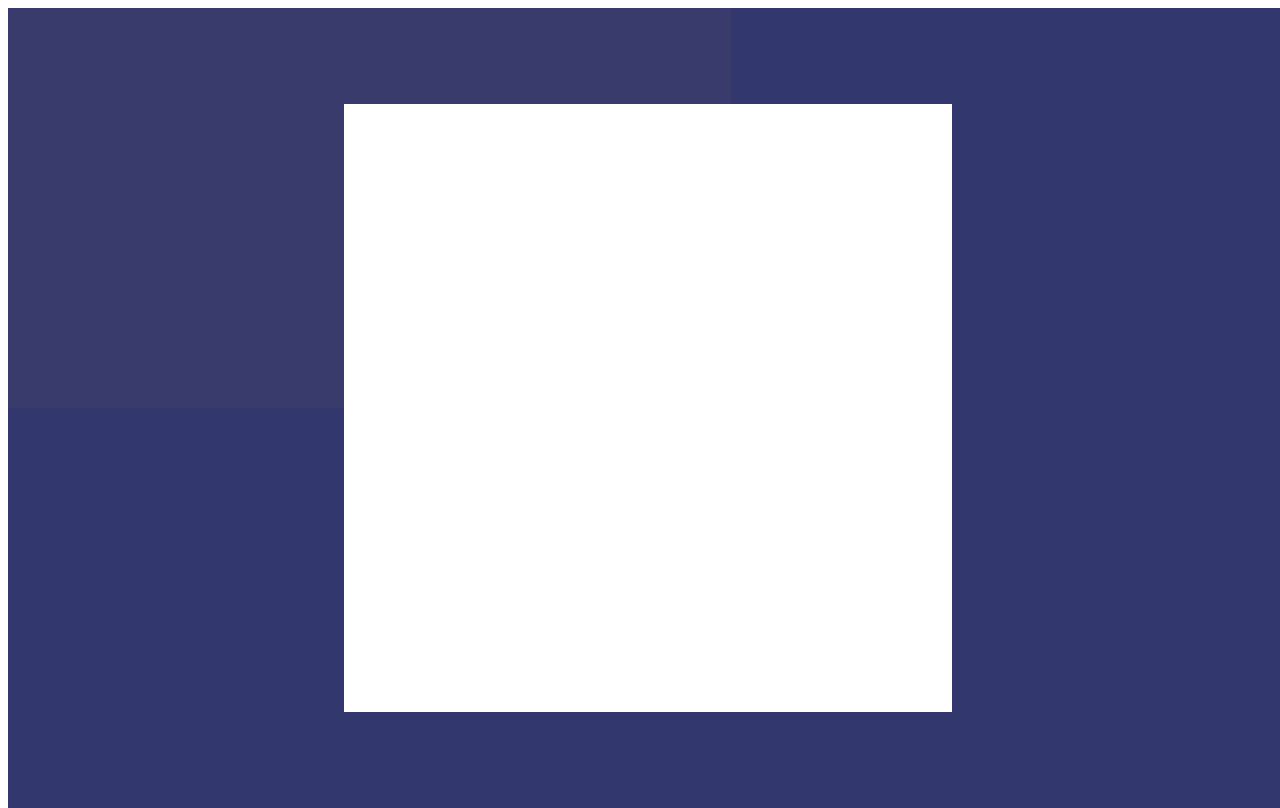
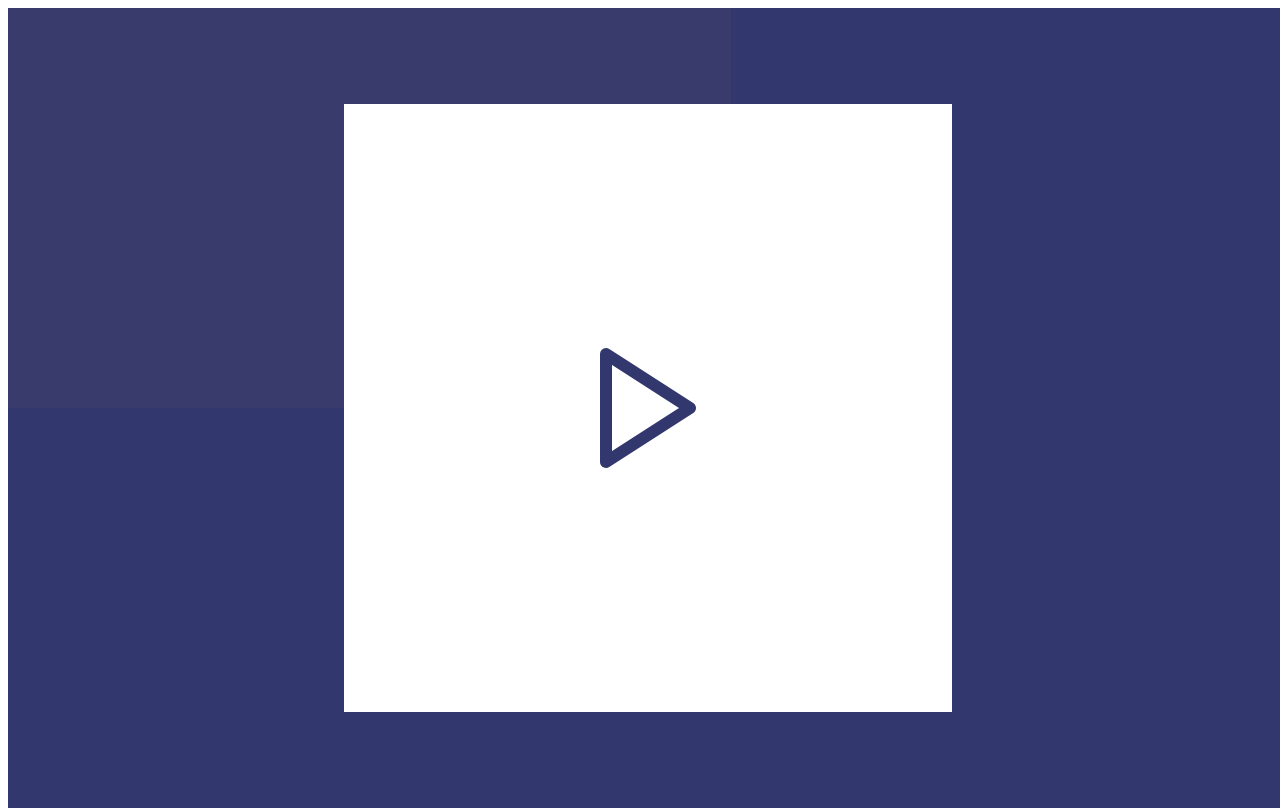
Before and after one commit to bamdadfr/memaudio-org--www, a Next.js app: page / in a window 1280 px wide. Built offline with nearby package versions, Linux system fonts and the light colour scheme.

Commit message:
fix(card.component): add better faces detection

```diff
--- a/src/components/card/card.component.js
+++ b/src/components/card/card.component.js
@@ -3,6 +3,7 @@ import { useSpring } from '@react-spring/web'
 import { useMeasure } from 'react-use'
 import { Container, Card } from './card.component.styles'
 import { CardConstants } from './card.constants'
+import { getFacesFromProps } from './utils'
 
 /**
  * @param {object} props react props
@@ -15,8 +16,7 @@ export function CardComponent ({
     color = CardConstants.color,
 }) {
 
-    const front = typeof children === 'object' ? children[0] : children
-    const back = typeof children === 'object' ? children[1] : null
+    const { front, back } = getFacesFromProps (children)
     const [flipped, setFlipped] = useState (false)
     const [ref, { width, height }] = useMeasure ()
 
--- /dev/null
+++ b/src/components/card/utils/get-faces-from-props.js
@@ -0,0 +1,21 @@
+import React from 'react'
+
+/**
+ * @param {object|string} props props passed to component
+ * @typedef {string|React.ReactElement} Front
+ * @typedef {null|React.ReactElement} Back
+ * @returns {{Front,Back}} faces of the card
+ */
+export function getFacesFromProps (props) {
+
+    if (typeof props === 'string') return { 'front': props, 'back': null }
+
+    const front = typeof props[0] === 'undefined' ? props : props[0]
+    const back = typeof props[1] === 'undefined' ? null : props[1]
+
+    return {
+        front,
+        back,
+    }
+
+}
--- /dev/null
+++ b/src/components/card/utils/index.js
@@ -0,0 +1 @@
+export { getFacesFromProps } from './get-faces-from-props'
```
